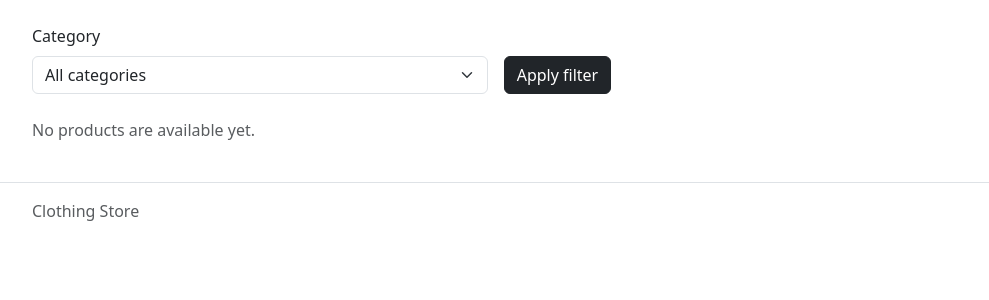
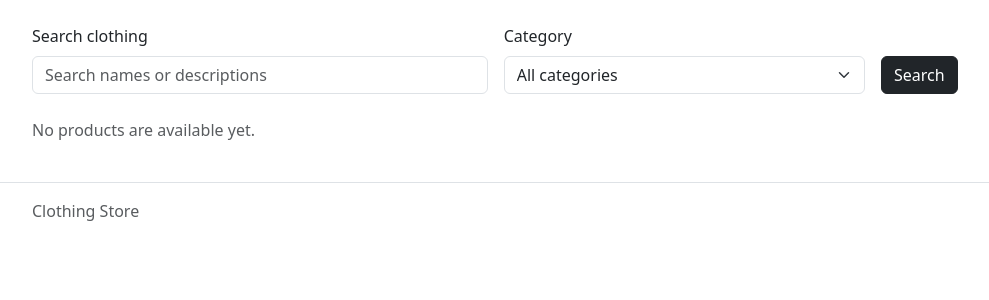
Before and after one commit to 12dinitrobenzene/is2108-clothing-store, a Django app: page /customer/catalogue/ in a window 1280 px wide. Shown: the part 160-460 px from the top of the page, without its empty margins (50-1039 px from the left). Run offline with Django 5.2, Linux system fonts and the light colour scheme; data that the repository does not hold is empty.

Commit message:
feat: added search bar that filters for product

```diff
--- a/shop/templates/shop/customer/catalogue.html
+++ b/shop/templates/shop/customer/catalogue.html
@@ -10,7 +10,20 @@
 
 <form method="get" action="{% url 'shop:full_catalogue' %}" class="catalogue-filters mb-4">
     <div class="row g-3 align-items-end">
-        <div class="col-sm-8 col-md-5">
+        <div class="col-md-5">
+            <label for="catalogue-search" class="form-label">
+                Search clothing
+            </label>
+
+            <input
+                type="search"
+                id="catalogue-search"
+                name="q"
+                value="{{ query }}"
+                class="form-control"
+                placeholder="Search names or descriptions">
+        </div>
+        <div class="col-md-4">
             <label for="catalogue-category" class="form-label">Category</label>
             <select id="catalogue-category" name="category" class="form-select">
                 <option value="">All categories</option>
@@ -25,9 +38,11 @@
             </select>
         </div>
         <div class="col-auto">
-            <button type="submit" class="btn btn-dark">Apply filter</button>
-            {% if selected_category %}
-                <a href="{% url 'shop:full_catalogue' %}" class="btn btn-outline-secondary">
+            <button type="submit" class="btn btn-dark">Search</button>
+
+            {% if query or selected_category %}
+                <a href="{% url 'shop:full_catalogue' %}"
+                   class="btn btn-outline-secondary">
                     Clear
                 </a>
             {% endif %}
--- a/shop/views.py
+++ b/shop/views.py
@@ -1,5 +1,5 @@
 from django.shortcuts import render
-from django.db.models import Prefetch
+from django.db.models import Prefetch, Q
 from django.shortcuts import get_object_or_404, render
 
 from .models import Category, Product, ProductVariant, Vendor
@@ -11,10 +11,15 @@ def landing(request):
 
 def catalogue(request):
     products = visible_products()
-    categories = Category.objects.filter(products__in=products).distinct()
+    categories = Category.objects.filter(
+        products__in=products
+    ).distinct()
+
     selected_category = request.GET.get("category", "")
+    query = request.GET.get("q", "").strip()
     invalid_category = False
 
+    # Keep your existing category filter.
     if selected_category:
         if selected_category.isdigit() and categories.filter(
             pk=selected_category
@@ -24,6 +29,13 @@ def catalogue(request):
             products = products.none()
             invalid_category = True
 
+    # Search within the permitted, category-filtered products.
+    if query:
+        products = products.filter(
+            Q(name__icontains=query)
+            | Q(description__icontains=query)
+        )
+
     return render(
         request,
         "shop/customer/catalogue.html",
@@ -32,6 +44,7 @@ def catalogue(request):
             "categories": categories,
             "selected_category": selected_category,
             "invalid_category": invalid_category,
+            "query": query,
         },
     )
 
```
Also changed, not shown: media/products/2026/10/Screenshot_2026-05-27_at_10.59.19PM.png (added).
